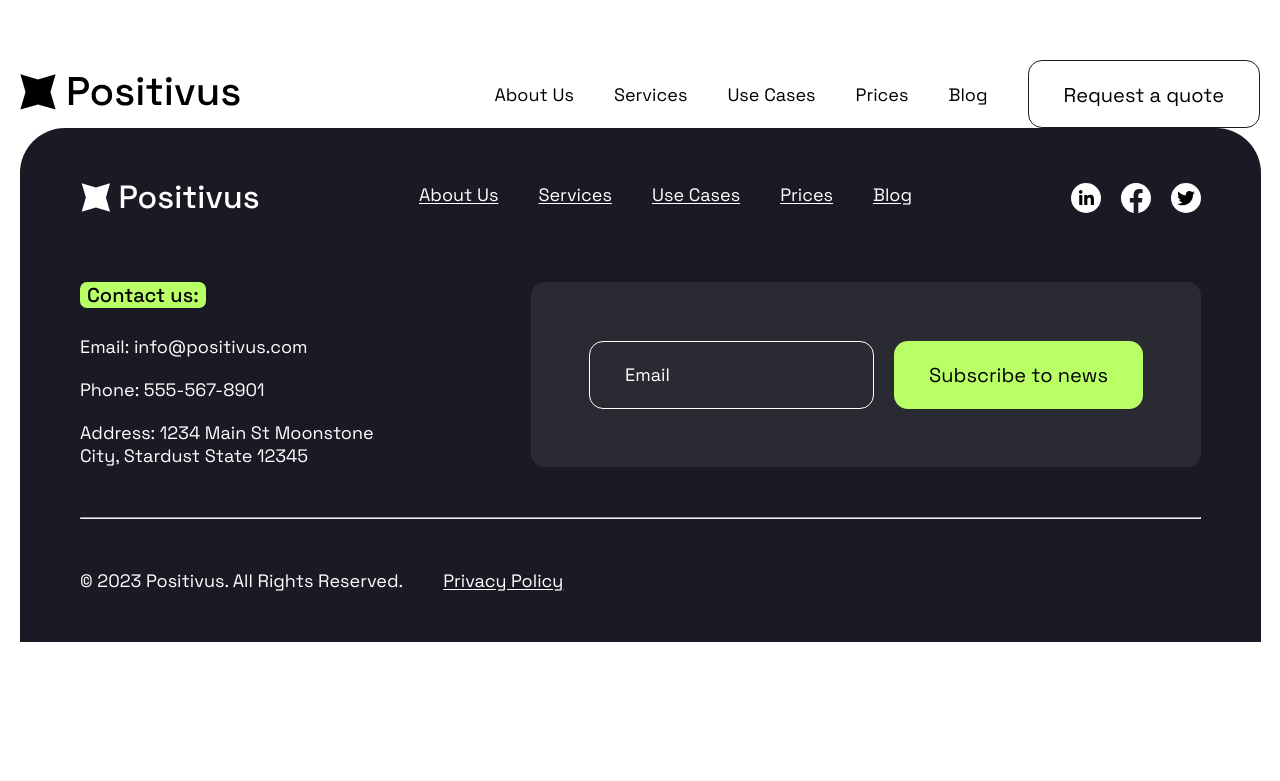
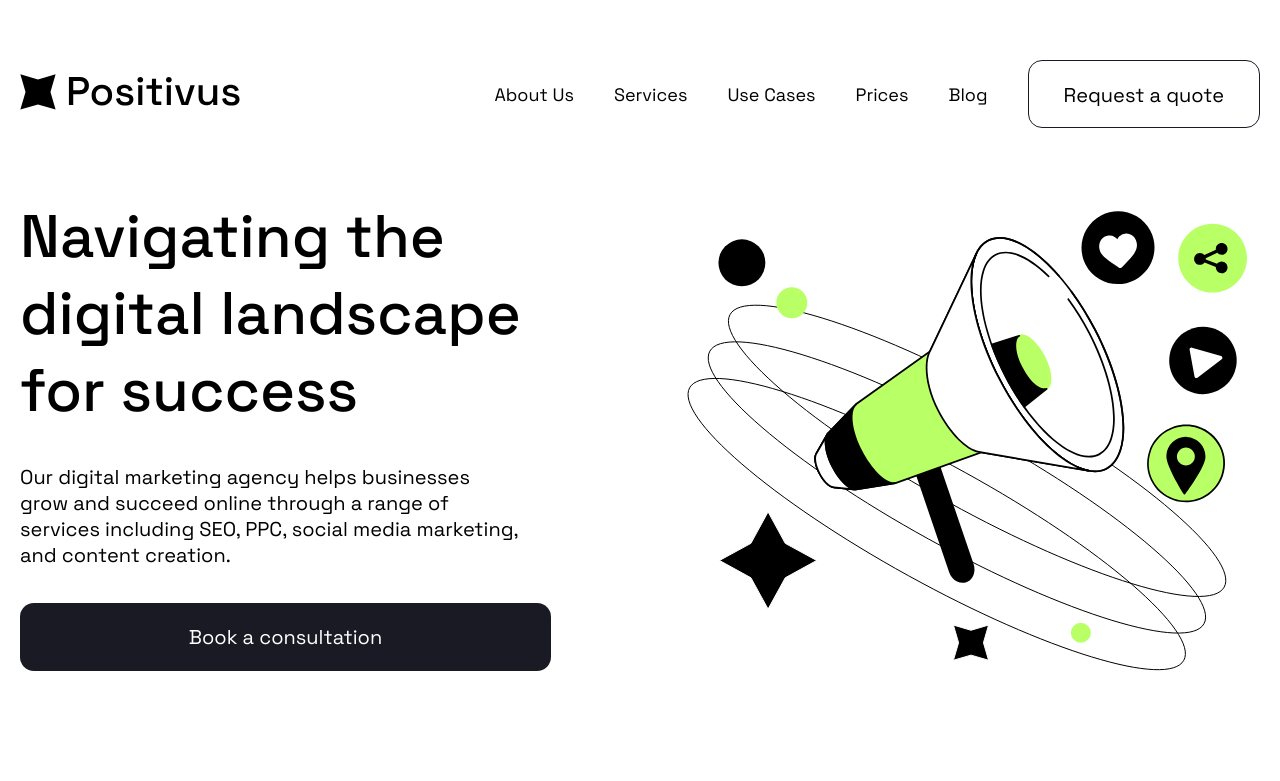
Before and after one commit to dvalentina/positivus-landing-page, a React (Vite) app: page / in a window 1280 px wide. Shown: the top 781 px of the page. Built offline with nearby package versions, Linux system fonts and the light colour scheme.

Commit message:
feat: add About Us section

```diff
--- /dev/null
+++ b/src/components/AboutUs/AboutUs.styles.scss
@@ -0,0 +1,24 @@
+.about-us {
+  display: flex;
+
+  &-text {
+    display: flex;
+    flex-direction: column;
+    gap: 35px;
+    width: 531px;
+
+    &-subtitle {
+      span {
+        font-size: 20px;
+      }
+
+      width: 498px;
+    }
+  }
+
+  &-illustration {
+    margin-left: auto;
+    width: 600px;
+    height: 515px;
+  }
+}
--- /dev/null
+++ b/src/components/AboutUs/AboutUs.tsx
@@ -0,0 +1,29 @@
+import Button from '../Button/Button';
+import Typography from '../Typography/Typography';
+import './AboutUs.styles.scss';
+import AboutUsIllustration from '../../../public/assets/about-us-illustration.svg?react';
+
+function AboutUs({ className }: { className?: string }) {
+  return (
+    <section id='about-us' className={`about-us ${className || ''}`}>
+      <div className='about-us-text'>
+        <Typography role='h1' type='h1' color='primary'>
+          Navigating the digital landscape for success
+        </Typography>
+        <Typography className='about-us-text-subtitle'>
+          Our digital marketing agency helps businesses grow and succeed online
+          through a range of services including SEO, PPC, social media
+          marketing, and content creation.
+        </Typography>
+        <Button
+          label='Book a consultation'
+          variant='primary'
+          onClick={(event) => event.preventDefault()}
+        />
+      </div>
+      <AboutUsIllustration className='about-us-illustration' />
+    </section>
+  );
+}
+
+export default AboutUs;
--- a/src/components/App/App.styles.scss
+++ b/src/components/App/App.styles.scss
@@ -13,4 +13,8 @@
   &__header {
     margin-top: 60px;
   }
+
+  &__about-us {
+    margin: 70px 0;
+  }
 }
--- a/src/components/App/App.tsx
+++ b/src/components/App/App.tsx
@@ -1,5 +1,6 @@
 import Footer from '../Footer/Footer';
 import Header from '../Header/Header';
+import AboutUs from '../AboutUs/AboutUs';
 import './App.styles.scss';
 
 function App() {
@@ -7,6 +8,7 @@ function App() {
     <div className='app'>
       <div className='app-content'>
         <Header className='app__header' />
+        <AboutUs className='app__about-us' />
         <Footer />
       </div>
     </div>
--- a/src/components/Typography/Typography.tsx
+++ b/src/components/Typography/Typography.tsx
@@ -6,6 +6,7 @@ export interface ITypography {
   type?: 'h1' | 'h2' | 'h3' | 'h4' | 'p';
   color?: 'primary' | 'secondary' | 'accent';
   highlight?: 'accent' | 'white';
+  className?: string;
 }
 
 function Typography({
@@ -14,43 +15,46 @@ function Typography({
   type = 'p',
   color = 'primary',
   highlight,
+  className,
 }: ITypography) {
-  const className = `typography typography__${type} typography__${type}--desktop typography--${color} ${
+  const textClassName = `typography typography__${type} typography__${type}--desktop typography--${color} ${
     highlight ? `typography--${highlight}-highlight` : ''
   }`;
   switch (role) {
     case 'h1':
       return (
-        <h1>
-          <span className={className}>{children}</span>
+        <h1 className={className || ''}>
+          <span className={textClassName}>{children}</span>
         </h1>
       );
     case 'h2':
       return (
-        <h2>
-          <span className={className}>{children}</span>
+        <h2 className={className || ''}>
+          <span className={textClassName}>{children}</span>
         </h2>
       );
     case 'h3':
       return (
-        <h3>
-          <span className={className}>{children}</span>
+        <h3 className={className || ''}>
+          <span className={textClassName}>{children}</span>
         </h3>
       );
     case 'h4':
       return (
-        <h4>
-          <span className={className}>{children}</span>
+        <h4 className={className || ''}>
+          <span className={textClassName}>{children}</span>
         </h4>
       );
     case 'p':
       return (
-        <p>
-          <span className={className}>{children}</span>
+        <p className={className || ''}>
+          <span className={textClassName}>{children}</span>
         </p>
       );
     case 'span':
-      return <span className={className}>{children}</span>;
+      return (
+        <span className={textClassName + className || ''}>{children}</span>
+      );
   }
 }
 
```
Also changed, not shown: public/assets/about-us-illustration.svg (added).
